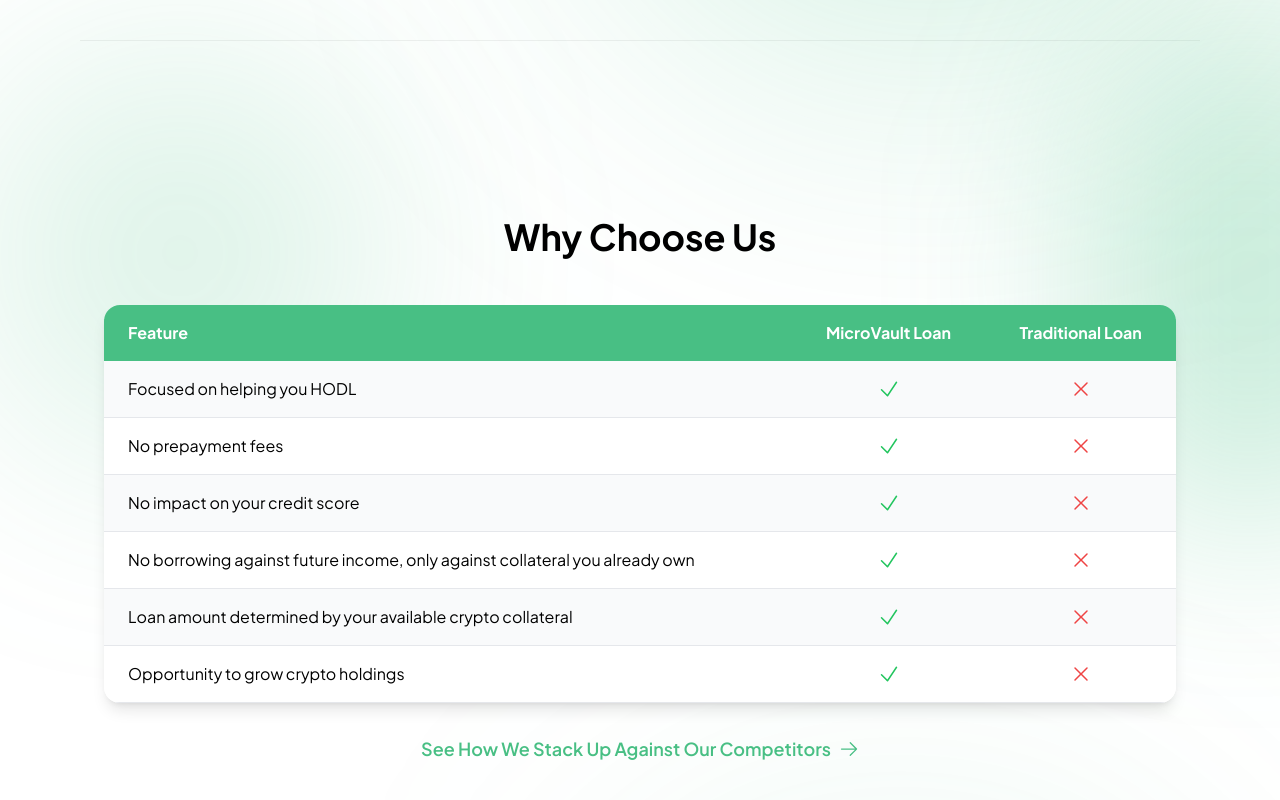
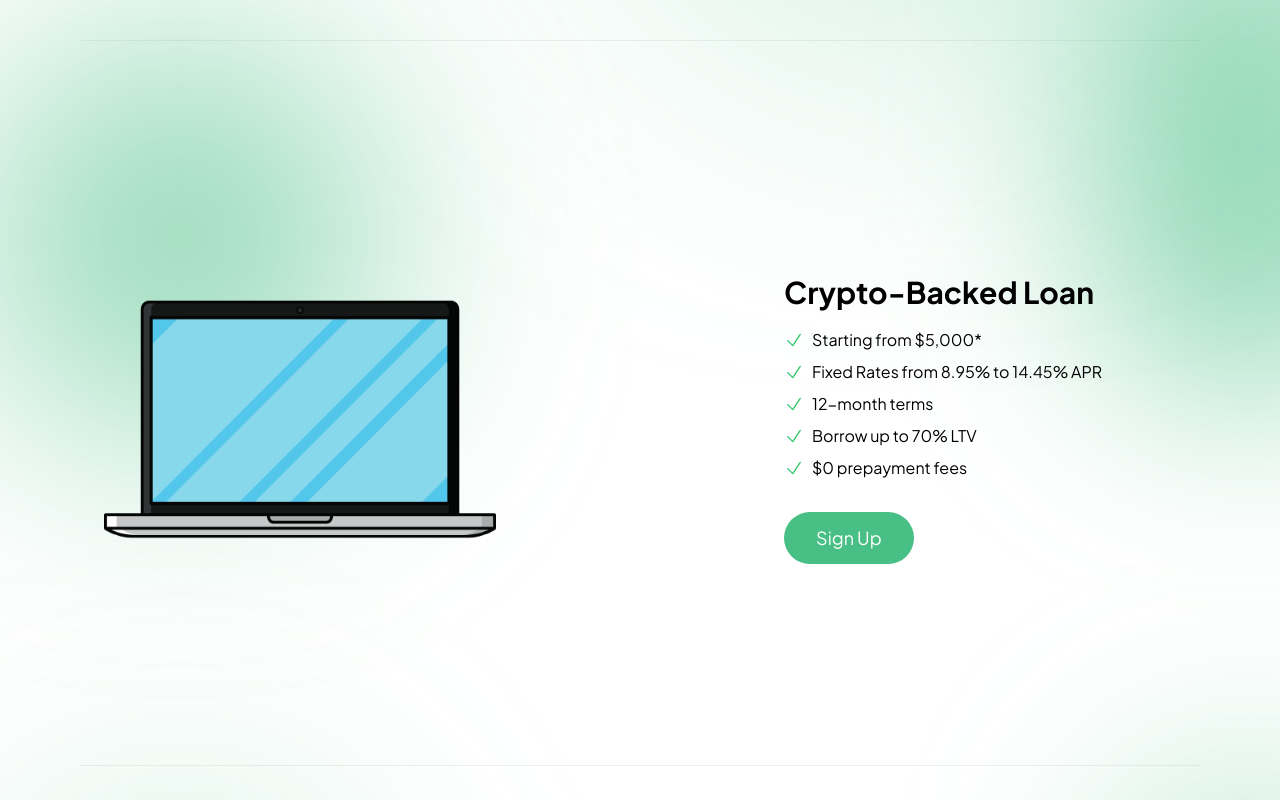
Before and after one commit to veermshah/MicroVault, a React (Vite) app in the folder frontend/: page / in a window 1280 px wide. Shown: the part 1460-2260 px from the top of the page. Built offline with nearby package versions, Linux system fonts and the light colour scheme; the HTML template or start-up script is replaced by a standard one.

Commit message:
new section easeOfUse

```diff
--- /dev/null
+++ b/frontend/src/components/easeOfUse.jsx
@@ -0,0 +1,64 @@
+import React from 'react';
+import laptopMockup from '../assets/laptopmockup.png'; // Updated image source
+import { CheckIcon } from '@heroicons/react/24/solid'; // Import CheckIcon for checkmarks
+
+const EaseOfUse = () => {
+  return (
+    <section className="bg-transparent mt-24 mx-4 md:mx-12 lg:mx-20 relative overflow-visible">
+      {/* Blur elements inside the section */}
+      <div className="absolute top-[-100px] left-[-100px] w-[400px] h-[400px] bg-[#48bf84]/60 rounded-full blur-[120px] z-0" />
+      <div className="absolute bottom-[300px] right-[-200px] w-[300px] h-[500px] bg-[#48bf84]/60 rounded-full blur-[100px] z-0" />
+
+      <div className="bg-transparent rounded-lg overflow-hidden relative z-10"> {/* Set background to transparent */}
+        <div className="container mx-auto px-6 py-8 relative z-10">
+          <div className="max-w-[1248px] w-full mx-auto flex flex-col md:flex-row items-center justify-center">
+            {/* Left side image with increased padding */}
+            <div className="w-full md:w-1/2 flex justify-center items-center mb-8 md:mb-0 pr-[144px]"> {/* Increased right padding */}
+              <img
+                src={laptopMockup} // Updated image to laptop mockup
+                alt="Laptop Mockup"
+                className="w-[500px] h-[500px] object-contain" // Removed rotation and tilt
+              />
+            </div>
+
+            {/* Right side content with increased padding */}
+            <div className="w-full md:w-1/2 flex flex-col items-start justify-center text-left pl-[144px]"> {/* Increased left padding */}
+              <h2 className="text-3xl font-bold mb-4 leading-tight text-black">Crypto-Backed Loan</h2> {/* Updated title */}
+
+              {/* Features List with Checkmarks */}
+              <ul className="list-none mb-6">
+                <li className="flex items-center mb-2">
+                  <CheckIcon className="h-5 w-5 text-green-500 mr-2" />
+                  Starting from $5,000*
+                </li>
+                <li className="flex items-center mb-2">
+                  <CheckIcon className="h-5 w-5 text-green-500 mr-2" />
+                  Fixed Rates from 8.95% to 14.45% APR
+                </li>
+                <li className="flex items-center mb-2">
+                  <CheckIcon className="h-5 w-5 text-green-500 mr-2" />
+                  12-month terms
+                </li>
+                <li className="flex items-center mb-2">
+                  <CheckIcon className="h-5 w-5 text-green-500 mr-2" />
+                  Borrow up to 70% LTV
+                </li>
+                <li className="flex items-center mb-2">
+                  <CheckIcon className="h-5 w-5 text-green-500 mr-2" />
+                  $0 prepayment fees
+                </li>
+              </ul>
+
+              {/* Sign Up Button */}
+              <button className="bg-[#48BF84] text-white px-8 py-3 rounded-[50px] hover:bg-[#3da46f] transition duration-300 text-lg">
+                Sign Up
+              </button>
+            </div>
+          </div>
+        </div>
+      </div>
+    </section>
+  );
+};
+
+export default EaseOfUse;
--- a/frontend/src/components/spacer.jsx
+++ b/frontend/src/components/spacer.jsx
@@ -1,12 +1,13 @@
+// src/components/Spacer.jsx
+
 import React from 'react';
 
-const spacer = () => {
+const Spacer = () => {
   return (
     <div className="my-16 mx-4 md:mx-12 lg:mx-20">
-      <div className="bg-[#48BF84] h-1 rounded-full w-full max-w-[1248px] mx-auto" />
-      <p className="text-center text-lg font-semibold text-gray-700 mt-4">Your Journey Starts Here</p>
+      <div className="h-[1px] bg-[#F0F0F0] w-full max-w-[1248px] mx-auto" /> {/* Even lighter gray */}
     </div>
   );
 };
 
-export default spacer;
+export default Spacer;
--- a/frontend/src/pages/home.jsx
+++ b/frontend/src/pages/home.jsx
@@ -1,29 +1,24 @@
+// src/pages/home.jsx
+
 import React from 'react';
 import Hero from '../components/hero';
 import HowItWorks from '../components/howItWorks';
+import EaseOfUse from '../components/easeOfUse';
 import WhyChooseUs from '../components/whyChooseUs';
 import Testimonials from '../components/testimonials';
+import Spacer from '../components/spacer';
 
 const Home = () => {
-  // Spacer component to keep the code DRY
-  const Spacer = () => (
-    <div className="my-16 mx-4 md:mx-12 lg:mx-20">
-      <div className="h-[1px] bg-[#F0F0F0] w-full max-w-[1248px] mx-auto" />
-    </div>
-  );
-
   return (
     <div>
-      <Hero />
-      <HowItWorks />
-
-      <Spacer />
-
-      <WhyChooseUs />
-
-      <Spacer />
-
-      <Testimonials />
+      <Hero /> {/* Render Hero component */}
+      <HowItWorks /> {/* Render HowItWorks component */}
+      <Spacer /> {/* Spacer between How It Works and Ease of Use */}
+      <EaseOfUse /> {/* Render EaseOfUse component */}
+      <Spacer /> {/* Spacer between Ease of Use and Why Choose Us */}
+      <WhyChooseUs /> {/* Render WhyChooseUs component */}
+      <Spacer /> {/* Spacer between Why Choose Us and Testimonials */}
+      <Testimonials /> {/* Render Testimonials component */}
     </div>
   );
 };
```
Also changed, not shown: frontend/src/assets/laptopmockup.png (added).
